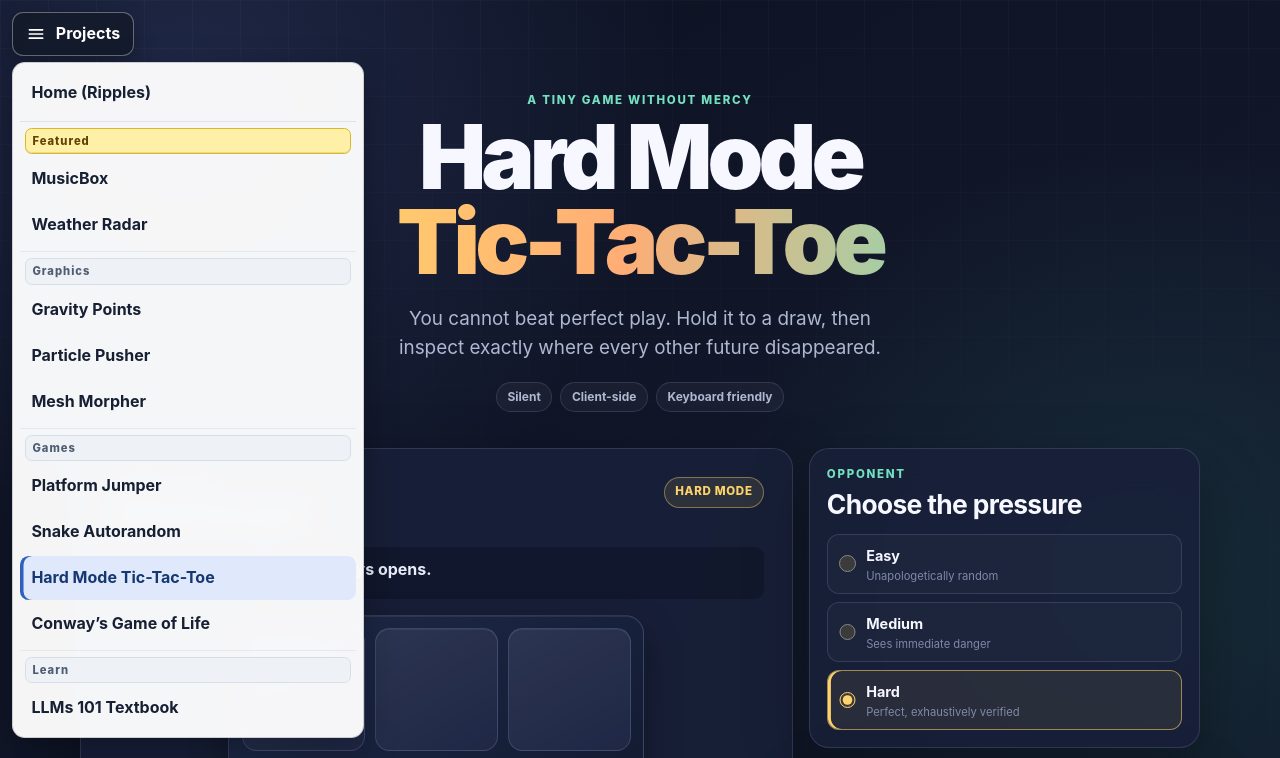
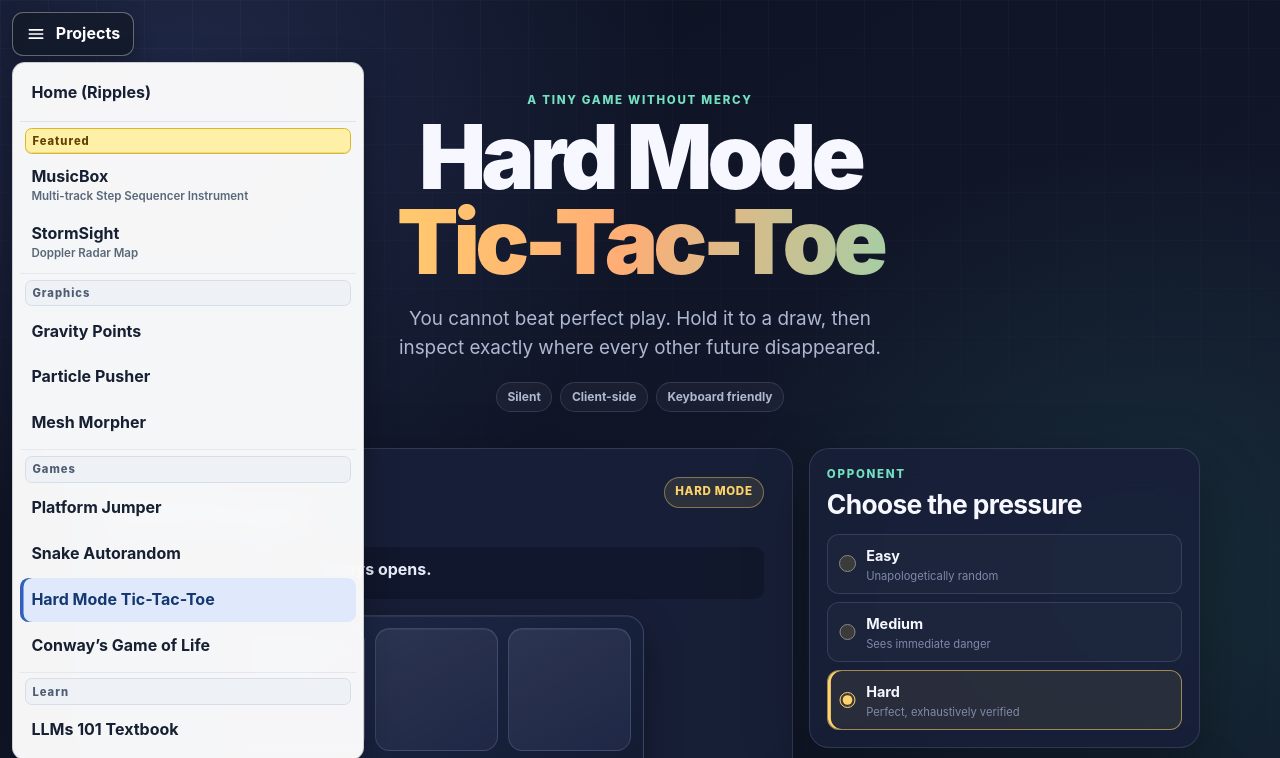
Before and after one commit to orbitbreak/tictactoe-hardmode-py, a website: page public/index.html in a window 1280 px wide. Both pictures are taken after a click on the heading "Projects". Shown: the top 758 px of the page. Drawn offline with Linux system fonts and the light colour scheme.

Commit message:
Update featured project navigation

```diff
--- a/public/index.html
+++ b/public/index.html
@@ -17,7 +17,7 @@
     <meta property="og:url" content="https://www.jasonsher.com/tictactoe/" />
     <link rel="canonical" href="https://www.jasonsher.com/tictactoe/" />
     <link rel="icon" href="icon.svg" type="image/svg+xml" />
-    <link rel="stylesheet" href="site-nav.css?v=20260722-nav5" />
+    <link rel="stylesheet" href="site-nav.css?v=20260728-nav6" />
     <link rel="stylesheet" href="styles.css?v=20260713-1" />
     <script defer src="js/site-nav.js?v=20260713-1"></script>
     <script type="module" src="js/app.js?v=20260713-1"></script>
@@ -45,8 +45,8 @@
             <li class="site-projects__group">
               <span class="site-projects__section-title" id="site-projects-featured">Featured</span>
               <ul class="site-projects__group-list" aria-labelledby="site-projects-featured">
-                <li><a class="site-projects__link" href="/musicbox/"><span class="site-projects__name">MusicBox</span></a></li>
-                <li><a class="site-projects__link" href="/radar/"><span class="site-projects__name">Weather Radar</span></a></li>
+                <li><a class="site-projects__link" href="/musicbox/"><span class="site-projects__name">MusicBox</span><span class="site-projects__description">Multi-track Step Sequencer Instrument</span></a></li>
+                <li><a class="site-projects__link" href="/radar/"><span class="site-projects__name">StormSight</span><span class="site-projects__description">Doppler Radar Map</span></a></li>
               </ul>
             </li>
             <li class="site-projects__group">
--- a/public/site-nav.css
+++ b/public/site-nav.css
@@ -164,6 +164,18 @@
   font-weight: 750;
 }
 
+.site-projects__description {
+  margin-top: 0.08rem;
+  color: #5a687a;
+  font-size: 0.72rem;
+  font-weight: 620;
+  line-height: 1.25;
+}
+
+.site-projects__link[aria-current="page"] .site-projects__description {
+  color: #3d5c8d;
+}
+
 .site-projects--in-header {
   position: relative;
   z-index: 80;
```
Also changed, not shown: tests/public.test.js (+7 -5 lines).
